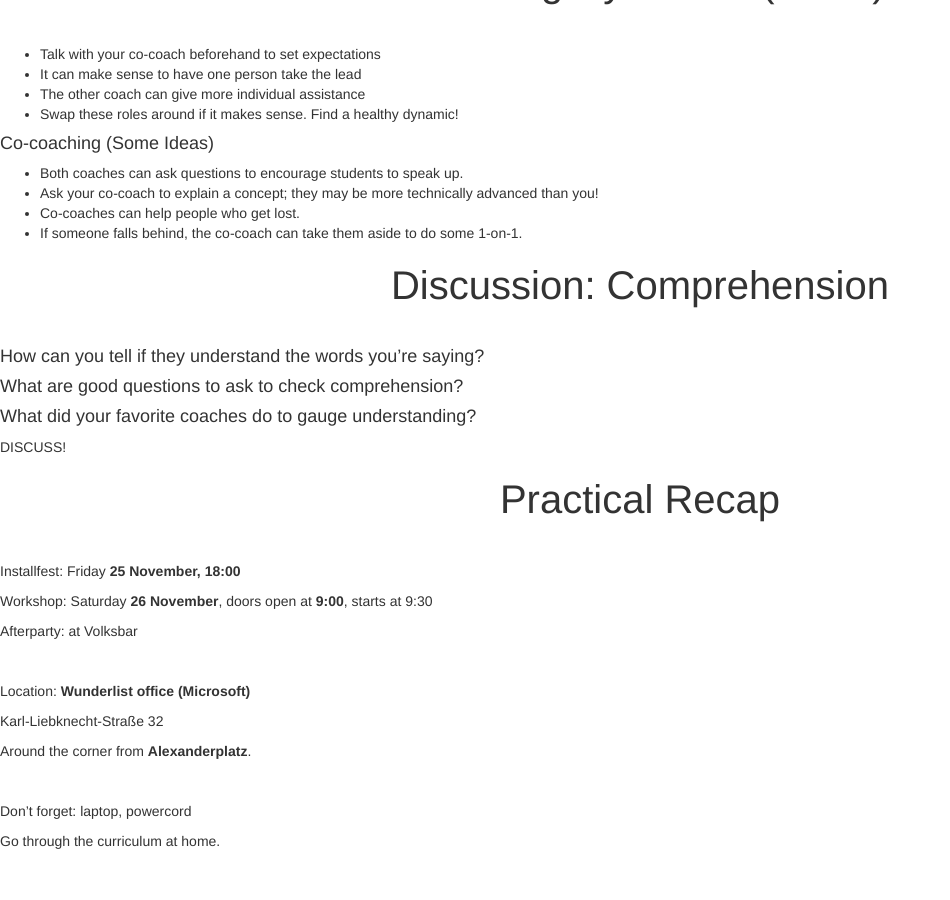
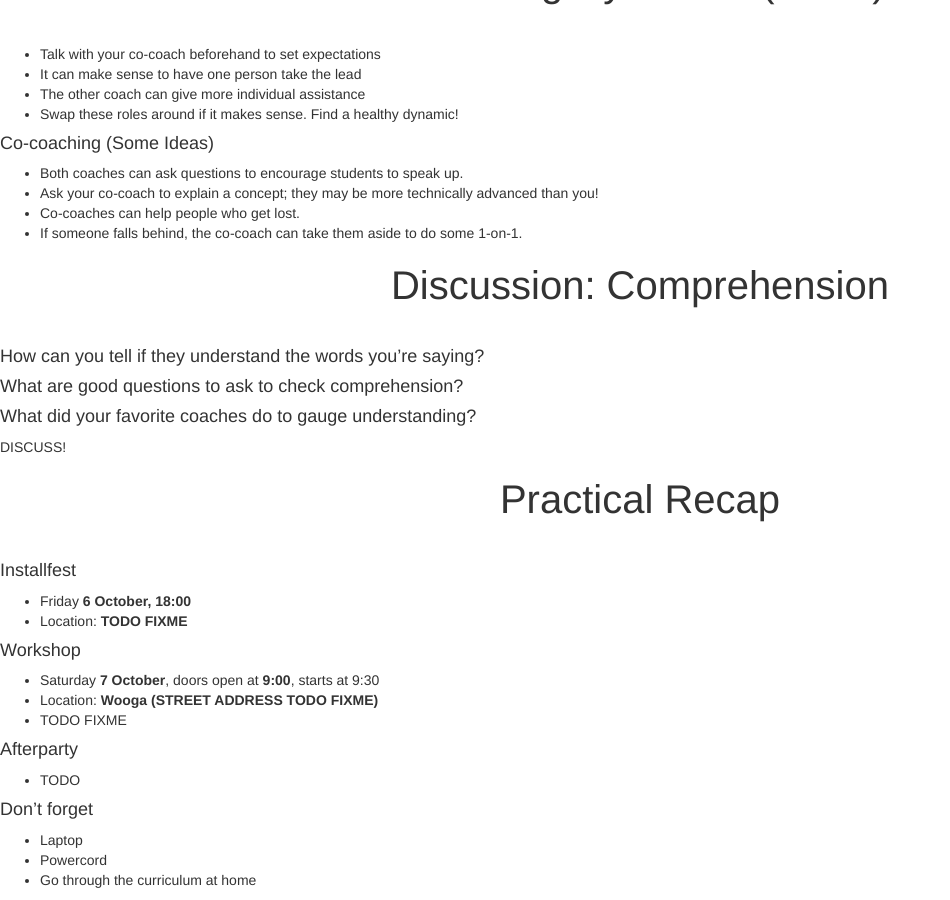
Before and after one commit to clojurebridge-berlin/clojurebridge-berlin.github.io, a Jekyll site: the page built from docs/coaches_training.deck.md, in a window 1280 px wide and 900 px high, scrolled down 8347 px. Shown: the whole window, without its empty margins (0-950 px from the left). Built offline with Jekyll 4.4.1, drawn with Linux system fonts in a browser that asks for light colours; our own code applies the rules of GitHub Pages for plain Markdown files; before the commit the page ends 9208 px from its top, so only the background shows below that.

Commit message:
Add fall 2017 info to Practical Recap slide of coach's training deck
Starts to address #68. Updated dates, location, format.

```diff
--- a/docs/coaches_training.deck.md
+++ b/docs/coaches_training.deck.md
@@ -343,22 +343,20 @@ DISCUSS!
 
 # Practical Recap
 
-Installfest: Friday **25 November, 18:00**
+#### Installfest
 
-Workshop: Saturday **26 November**, doors open at **9:00**, starts at 9:30
+* Friday **6 October, 18:00**
+* Location: **TODO FIXME**
 
-Afterparty: at Volksbar
+#### Workshop
+* Saturday **7 October**, doors open at **9:00**, starts at 9:30
+* Location: **Wooga (STREET ADDRESS TODO FIXME)**
+* TODO FIXME
 
-&nbsp;
+#### Afterparty
+* TODO
 
-Location: **Wunderlist office (Microsoft)**
-
-Karl-Liebknecht-Straße 32
-
-Around the corner from **Alexanderplatz**.
-
-&nbsp;
-
-Don't forget: laptop, powercord
-
-Go through the curriculum at home.
+#### Don't forget
+* Laptop
+* Powercord
+* Go through the curriculum at home
```
Also changed, not shown: coaches_training.deck.html (+24 -12 lines).
